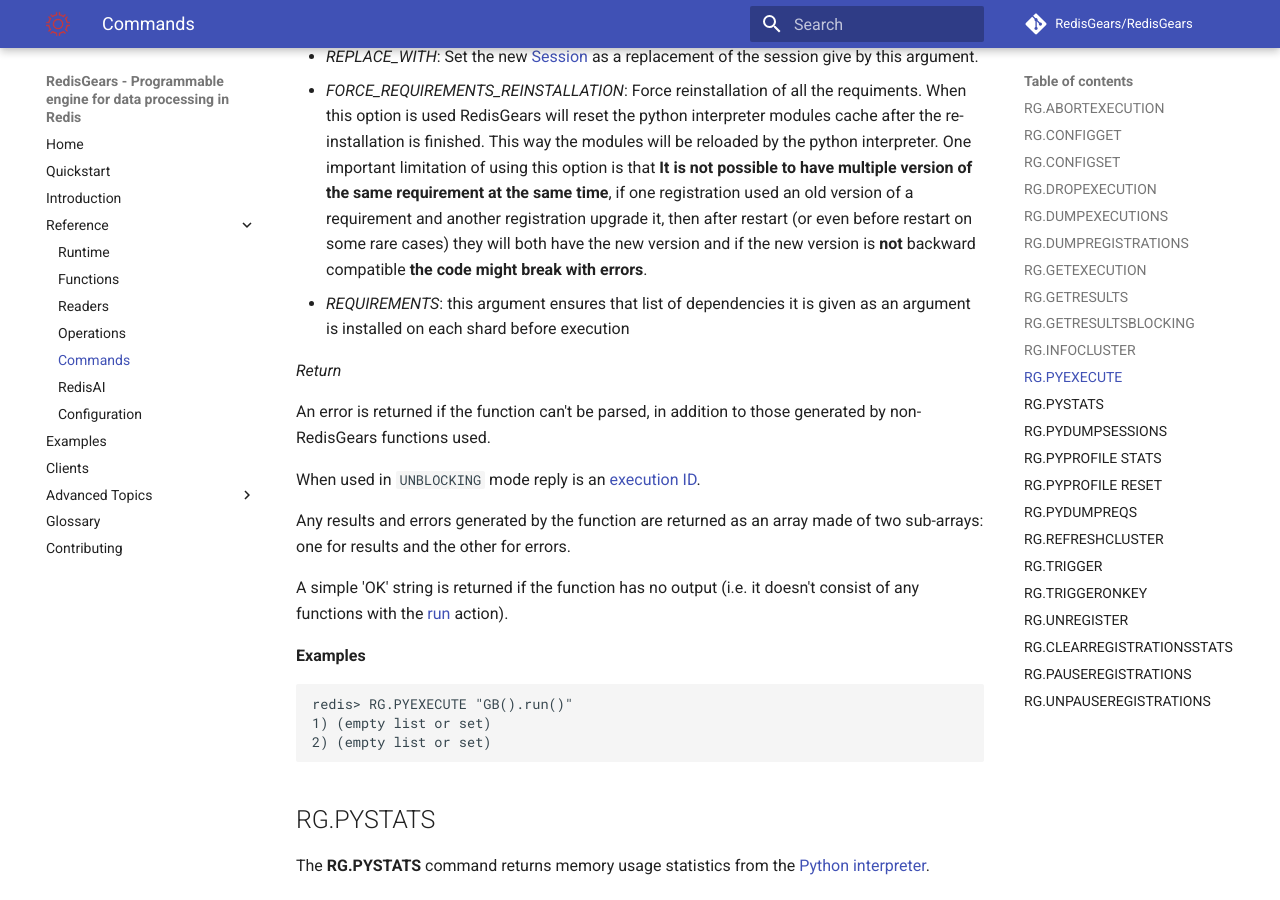
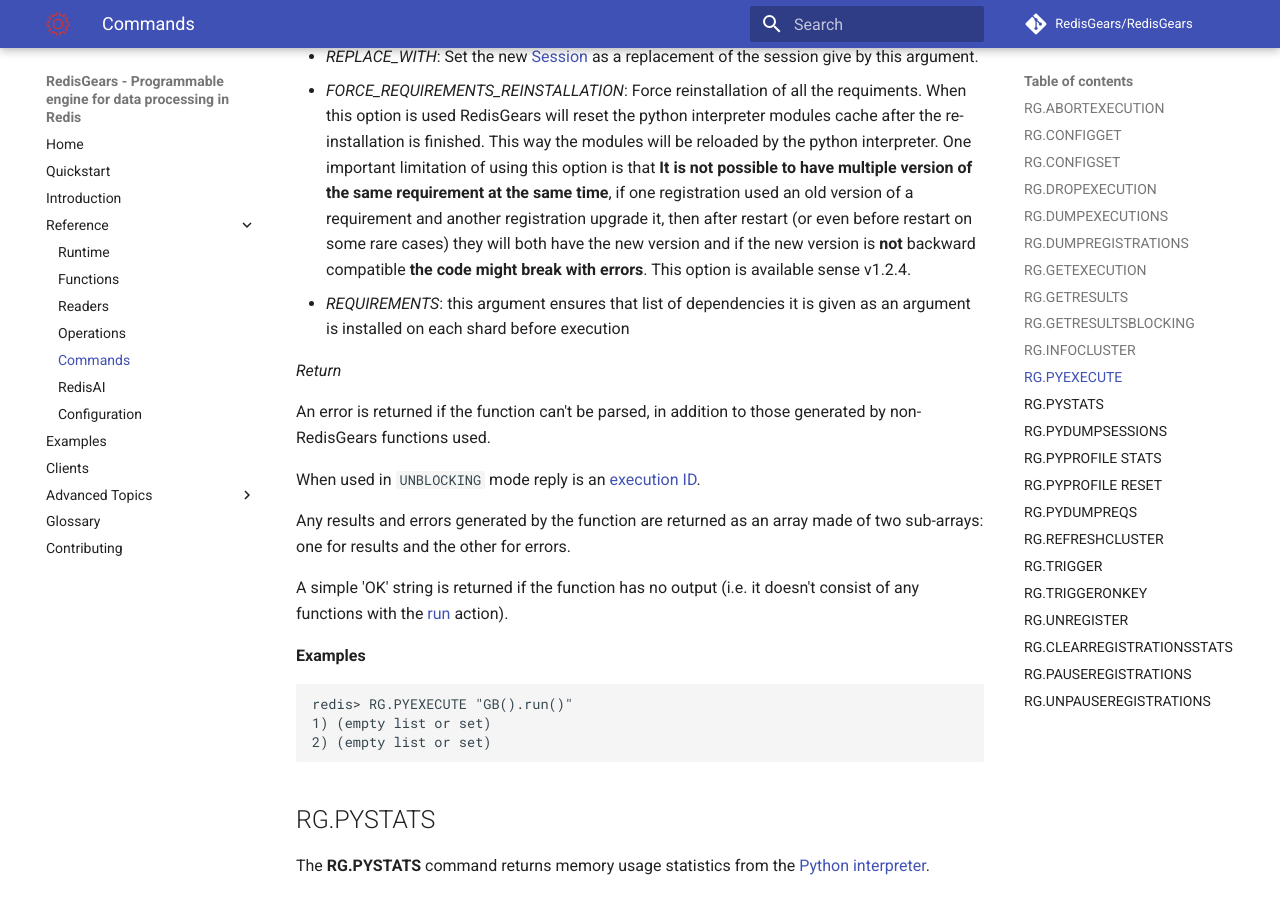
Before and after one commit to RedisGears/RedisGears, an MkDocs documentation site: the page built from docs/commands.md, in a window 1280 px wide and 900 px high, scrolled down 11504 px. Built offline with MkDocs 1.6.1 and Material for MkDocs 9.7.7, drawn with Linux system fonts in a browser that asks for light colours; comment, search, counter and statistics services are not loaded.

Commit message:
Update docs

```diff
--- a/docs/commands.md
+++ b/docs/commands.md
@@ -472,7 +472,7 @@
 * _DESCRIPTION_: Optional [Session](glossary.html#session) description
 * _UPGRADE_: If the session with this name already exists, replace it.
 * _REPLACE_WITH_: Set the new [Session](glossary.html#session) as a replacement of the session give by this argument.
-* _FORCE_REQUIREMENTS_REINSTALLATION_: Force reinstallation of all the requiments. When this option is used RedisGears will reset the python interpreter modules cache after the re-installation is finished. This way the modules will be reloaded by the python interpreter. One important limitation of using this option is that **It is not possible to have multiple version of the same requirement at the same time**, if one registration used an old version of a requirement and another registration upgrade it, then after restart (or even before restart on some rare cases) they will both have the new version and if the new version is **not** backward compatible **the code might break with errors**.
+* _FORCE_REQUIREMENTS_REINSTALLATION_: Force reinstallation of all the requiments. When this option is used RedisGears will reset the python interpreter modules cache after the re-installation is finished. This way the modules will be reloaded by the python interpreter. One important limitation of using this option is that **It is not possible to have multiple version of the same requirement at the same time**, if one registration used an old version of a requirement and another registration upgrade it, then after restart (or even before restart on some rare cases) they will both have the new version and if the new version is **not** backward compatible **the code might break with errors**. This option is available sense v1.2.4.
 * _REQUIREMENTS_: this argument ensures that list of dependencies it is given as an argument is installed on each shard before execution
 
 _Return_
```
